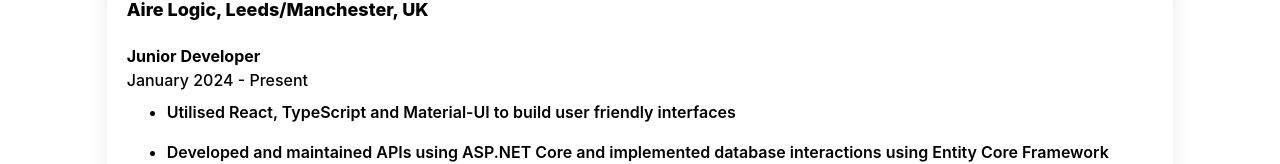
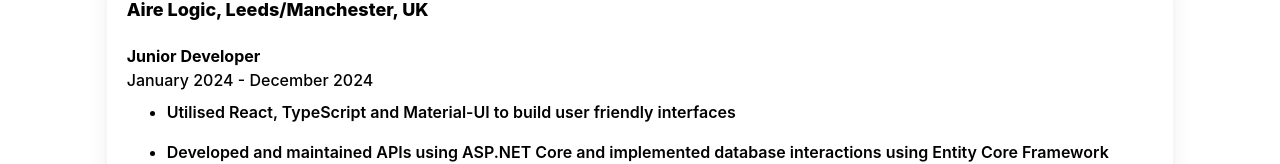
Before and after one commit to sohailshams/mss-portfolio, a React (Vite) app: page /profile in a window 1280 px wide. Shown: the part 174-338 px from the top of the page. Built offline with nearby package versions, Linux system fonts and the light colour scheme.

Commit message:
Updated work experience.

```diff
--- a/src/components/Work.jsx
+++ b/src/components/Work.jsx
@@ -9,7 +9,7 @@
         </h2>
         <p className="font-bold">
           Junior Developer <br />{" "}
-          <span className="font-medium">January 2024 - Present</span>
+          <span className="font-medium">January 2024 - December 2024</span>
         </p>
         <ul className="text-left ml-4 pl-6 list-disc">
           <li className="font-base sm:font-semibold py-2">
```
